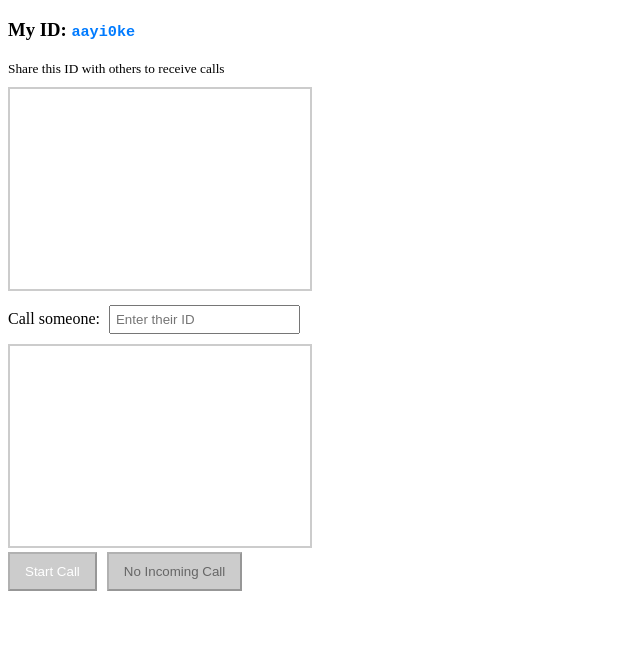
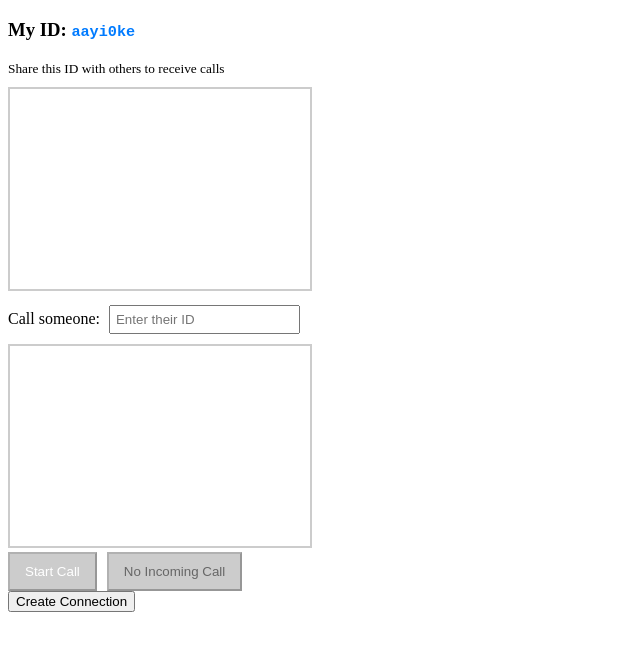
Before and after one commit to Hymanshu-jha/webrtc, a React (Vite) app in the folder frontend/: page / in a window 1280 px wide. Shown: the top 650 px of the page, without its empty margins (0-640 px from the left). Built offline with nearby package versions, Linux system fonts and the light colour scheme; no server answers.

Commit message:
creating connection before making call or receiving call

```diff
--- a/frontend/src/App.jsx
+++ b/frontend/src/App.jsx
@@ -199,6 +199,18 @@ function App() {
     }
   };
 
+
+
+  const handleConnection = (e) => {
+    e.preventDefault();
+
+     if (!peerConnectionRef.current) {
+        peerConnectionRef.current = new RTCPeerConnection();
+      }
+
+
+  }
+
   return (
     <>
       <div style={{margin: '10px 0'}}>
@@ -263,6 +275,9 @@ function App() {
           <p>Someone wants to video call you!</p>
         </div>
       )}
+
+
+       <button onClick={handleConnection}>Create Connection</button>
     </>
   );
 }
```
